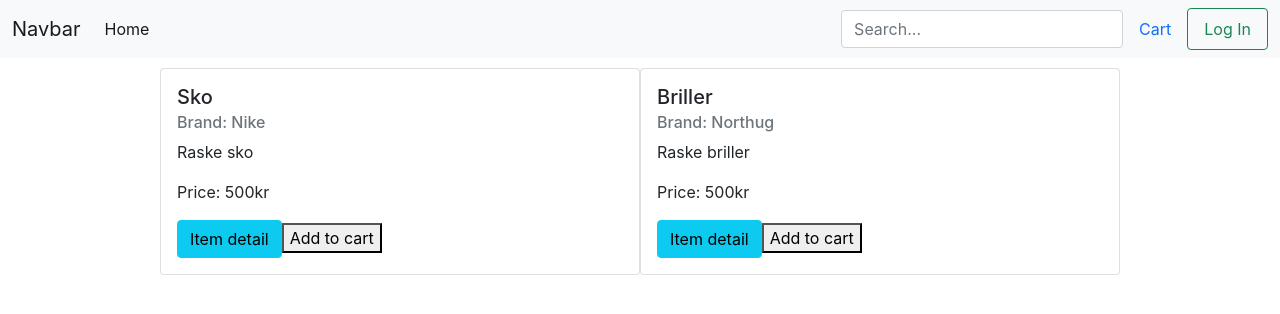
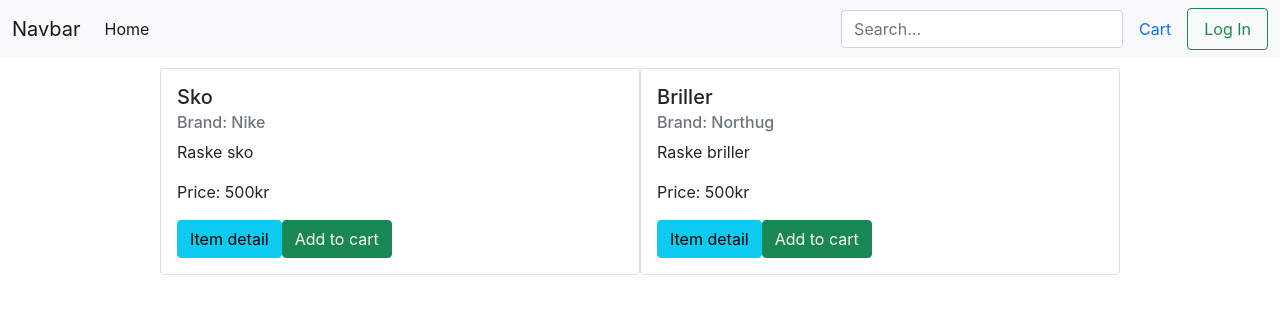
Before and after one commit to HermanNauf/Webtek-Prosjekt, a React (Create React App) app: page / in a window 1280 px wide. Shown: the top 314 px of the page. Built offline with nearby package versions, Linux system fonts and the light colour scheme.

Commit message:
added checkout page and styling to the cart

```diff
--- a/src/App.js
+++ b/src/App.js
@@ -8,10 +8,12 @@ import {useDispatch, useSelector} from "react-redux";
 import Home from "./pages/Home/Home";
 import Newitem from "./pages/Newitem/Newitem";
 import Login from "./pages/Login/Login";
+import Checkout from "./pages/Checkout/checkout";
 import Detail from "./pages/Details/itemDetail";
 import { itemlist } from "./lists/itemlist";
 import { setItems } from "./actions/actions";
 import Cart from './components/Cart/cart';
+
 
 export default function App() {
   const dispatch = useDispatch();
@@ -39,6 +41,7 @@ export default function App() {
           <Route path="/detail/:id" component={Detail} />
 
           <Route path="/cart" component={Cart}/>
+          <Route path ="/checkout" component = {Checkout}/>
       </Switch>
     </div>
   );
--- a/src/components/cart/cart.js
+++ b/src/components/cart/cart.js
@@ -1,5 +1,8 @@
 import React from 'react';
 import { useSelector} from "react-redux";
+import Checkout from "../../pages/Checkout/checkout"
+import { Link } from "react-router-dom";
+
 
 import CartItem from "../../components/Cart/cartitems";
 
@@ -43,8 +46,7 @@ export default function Cart(){
                         <h2>Items:<br/></h2>
                         <h4 style = {{whiteSpace: "pre-wrap", }}>{cartList.map((a) => "1x " + a.name).join("\n")}</h4>
                         <h5><hr/>Total:{calculatePrice(cartList)}</h5>
-
-
+                        <Link className="btn btn-success" to="/checkout">Go to checkout</Link>
 
                         </div>
         </div>
--- a/src/components/items/item.js
+++ b/src/components/items/item.js
@@ -19,7 +19,7 @@ export default function Item({ item }) {
             <Link to={`/detail/${id}`} className="btn btn-info">
             Item detail
             </Link>
-            <button onClick={AddToCart}>Add to cart</button>
+            <button className="btn btn-success" onClick={AddToCart}>Add to cart</button>
 
         </div>
       </div>
--- /dev/null
+++ b/src/pages/Checkout/checkout.js
@@ -0,0 +1,9 @@
+
+
+export default function Checkout(){
+
+    return(
+        <div>test</div>
+
+    );
+}
```
